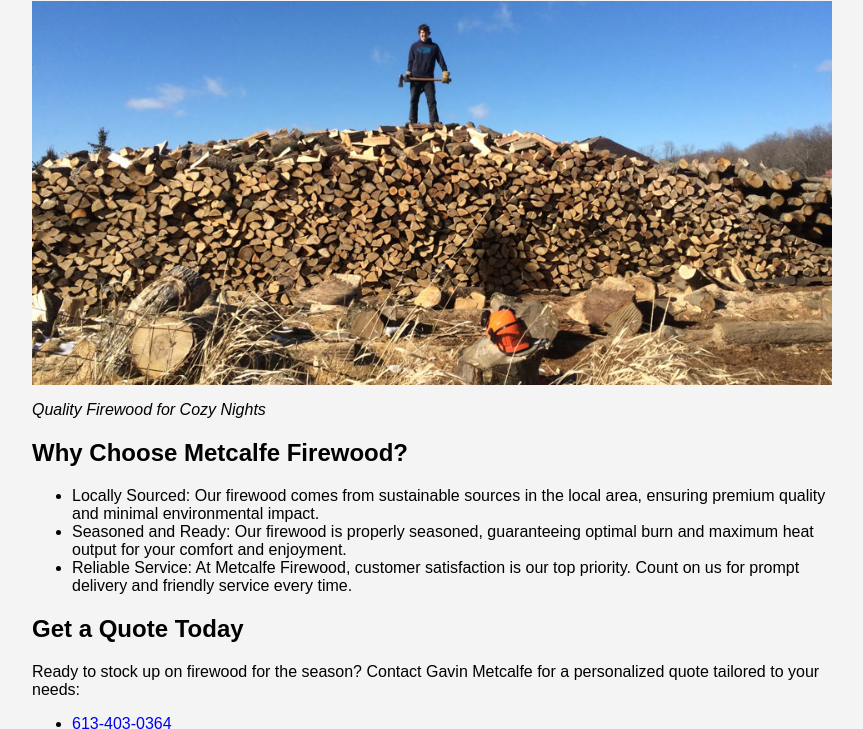
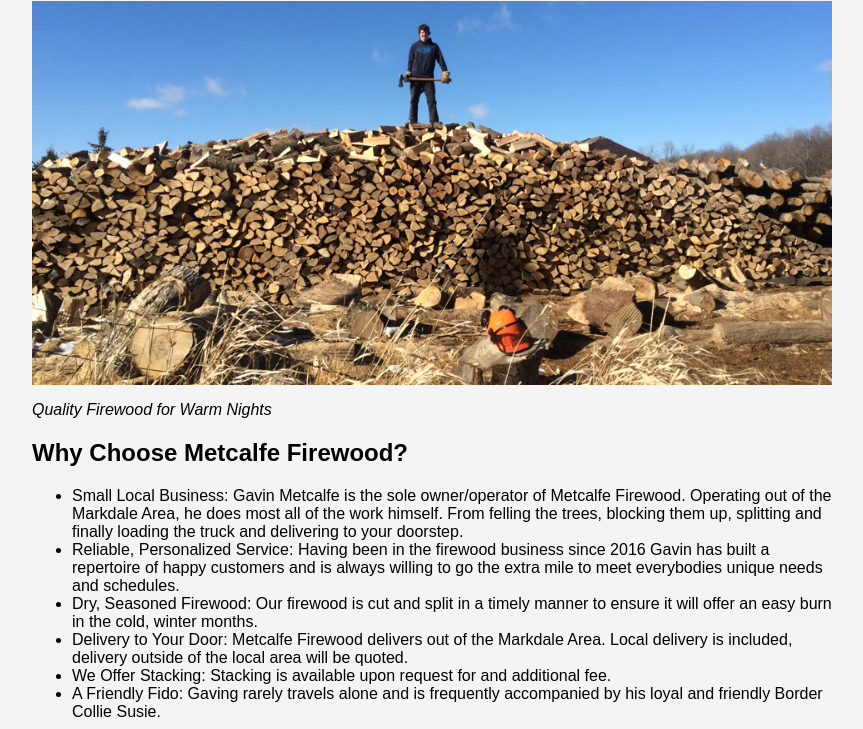
Before and after one commit to pR0Ps/metcalfefirewood.ca, a plain HTML site: page index.html in a window 1280 px wide. Shown: the part 99-828 px from the top of the page, without its empty margins (208-1071 px from the left). Drawn offline with Linux system fonts and the light colour scheme.

Commit message:
Edited bullet points (#1)

```diff
--- a/index.html
+++ b/index.html
@@ -12,16 +12,19 @@
     <div class="container">
       <h1>Metcalfe Firewood</h1>
       <img src="img/banner.jpg" alt="firewood">
-      <p><em>Quality Firewood for Cozy Nights</em></p>
+      <p><em>Quality Firewood for Warm Nights</em></p>
       <h2>Why Choose Metcalfe Firewood?</h2>
       <ul>
-        <li>Locally Sourced: Our firewood comes from sustainable sources in the local area, ensuring premium quality and minimal environmental impact.</li>
-        <li>Seasoned and Ready: Our firewood is properly seasoned, guaranteeing optimal burn and maximum heat output for your comfort and enjoyment.</li>
-        <li>Reliable Service: At Metcalfe Firewood, customer satisfaction is our top priority. Count on us for prompt delivery and friendly service every time.</li>
+        <li>Small Local Business: Gavin Metcalfe is the sole owner/operator of Metcalfe Firewood. Operating out of the Markdale Area, he does most all of the work himself. From felling the trees, blocking them up, splitting and finally loading the truck and delivering to your doorstep.</li>
+        <li>Reliable, Personalized Service: Having been in the firewood business since 2016 Gavin has built a repertoire of happy customers and is always willing to go the extra mile to meet everybodies unique needs and schedules.</li>
+        <li>Dry, Seasoned Firewood: Our firewood is cut and split in a timely manner to ensure it will offer an easy burn in the cold, winter months.</li>
+        <li>Delivery to Your Door: Metcalfe Firewood delivers out of the Markdale Area. Local delivery is included, delivery outside of the local area will be quoted.</li>
+        <li>We Offer Stacking: Stacking is available upon request for and additional fee.</li>
+        <li>A Friendly Fido: Gaving rarely travels alone and is frequently accompanied by his loyal and friendly Border Collie Susie.</li>
       </ul>
       <h2>Get a Quote Today</h2>
       <div class="contact-info">
-        <p>Ready to stock up on firewood for the season? Contact Gavin Metcalfe for a personalized quote tailored to your needs:</p>
+        <p>Ready to stock up on firewood for the season? Need somebody to stack it? Contact Gavin Metcalfe for a quote today.</p>
         <p>
         <ul>
           <li><a data-proto="tel:" data-info="4630-304-316" title="Enable Javascript to see this phone number" class="mangled">[number hidden]</a></li>
```
